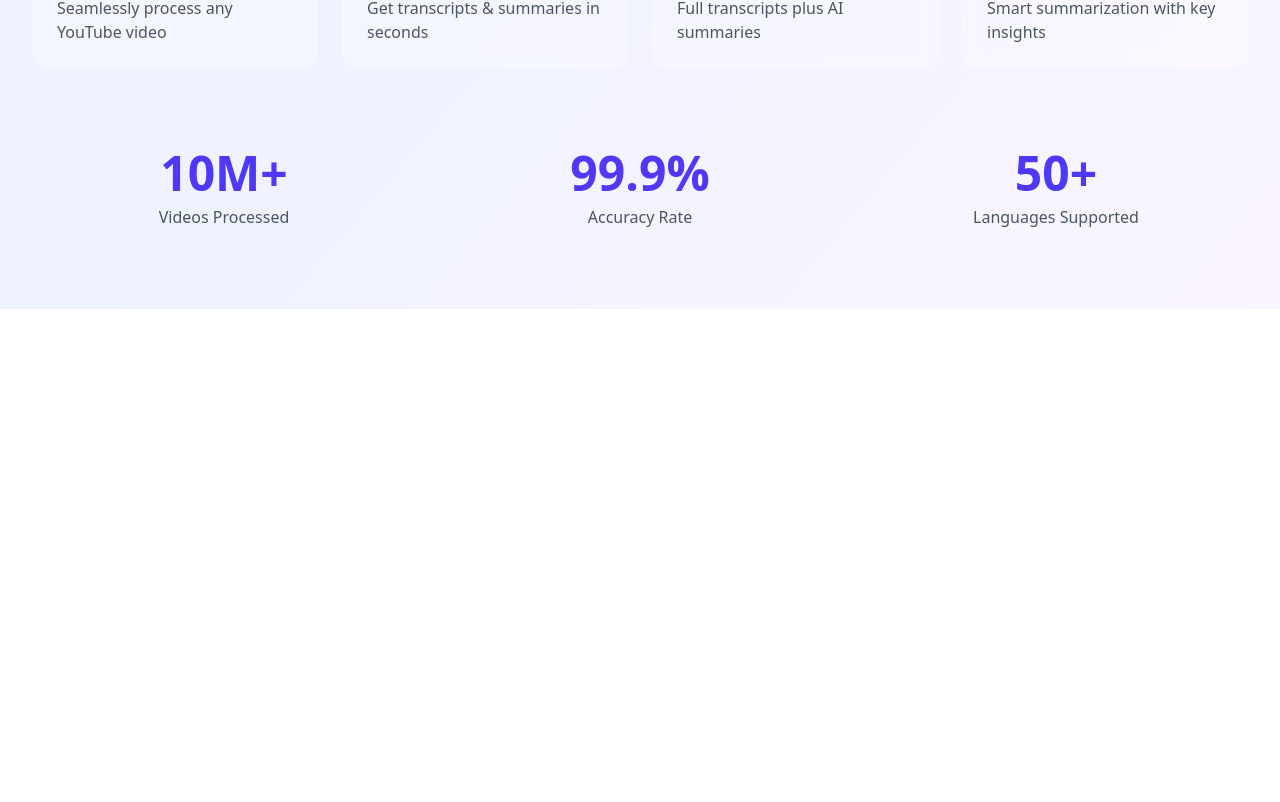
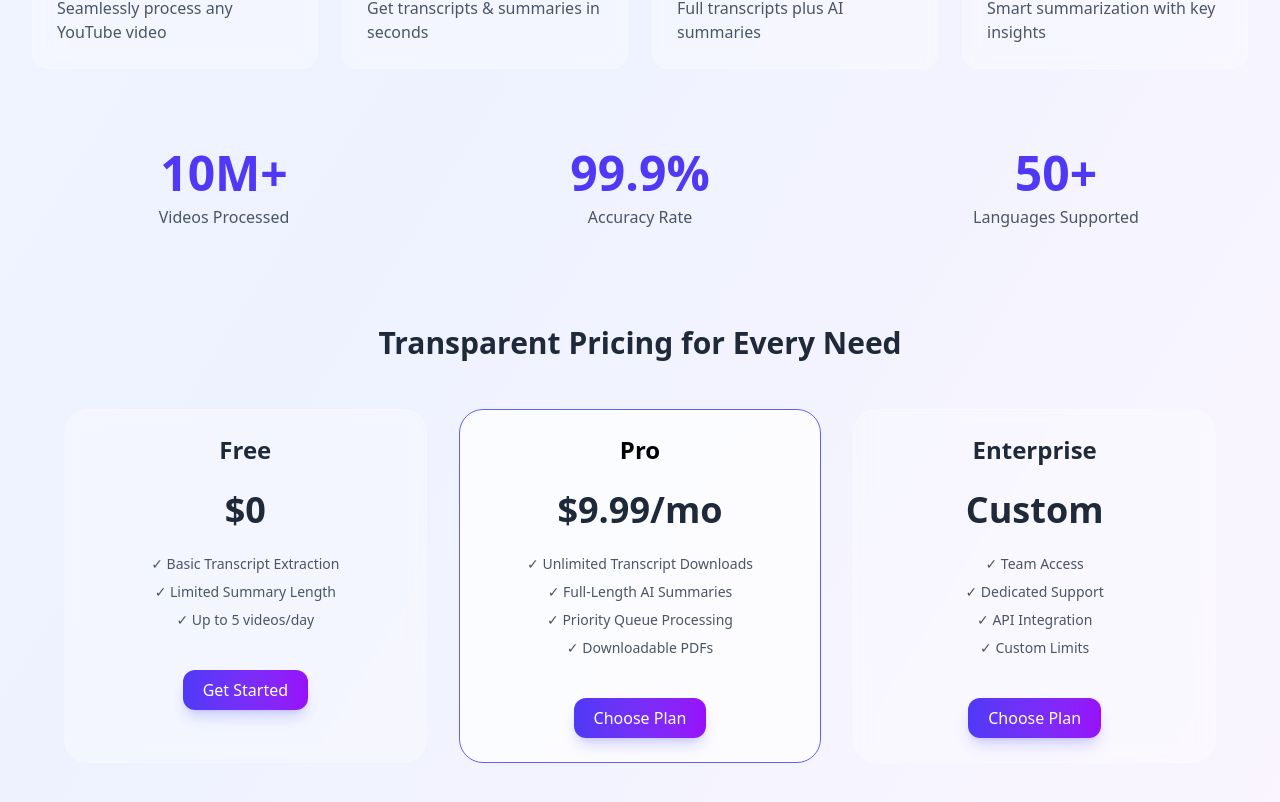
Before and after one commit to samar-abbas-786/Transcriptify, a React (Vite) app in the folder client/: page / in a window 1280 px wide. Shown: the part 1220-2022 px from the top of the page. Before the commit the page ends 1529 px from the top, so only its background shows below. Built offline with nearby package versions, Linux system fonts and the light colour scheme; what @react-pdf/renderer would draw is missing.

Commit message:
added price design

```diff
--- a/client/src/App.jsx
+++ b/client/src/App.jsx
@@ -268,7 +268,6 @@ const App = () => {
             any YouTube video in seconds
           </p>
         </div>
-
         {/* Main Card */}
         <div className="flex justify-center">
           <div
@@ -355,7 +354,6 @@ const App = () => {
             </div>
           </div>
         </div>
-
         {/* Features */}
         <div id="why" className="mt-20">
           <h3
@@ -386,7 +384,6 @@ const App = () => {
             ))}
           </div>
         </div>
-
         {/* Stats */}
         <div className="mt-20 grid grid-cols-1 sm:grid-cols-3 gap-8">
           {[
@@ -408,6 +405,86 @@ const App = () => {
             </div>
           ))}
         </div>
+        <div className="mt-24" id="pricing">
+          <h3
+            className={`text-2xl sm:text-3xl font-bold text-center mb-12 ${
+              darkMode ? "text-white" : "text-gray-800"
+            }`}
+          >
+            Transparent Pricing for Every Need
+          </h3>
+
+          <div className="grid grid-cols-1 md:grid-cols-3 gap-8 max-w-6xl mx-auto">
+            {[
+              {
+                name: "Free",
+                price: "$0",
+                features: [
+                  "Basic Transcript Extraction",
+                  "Limited Summary Length",
+                  "Up to 5 videos/day",
+                ],
+                highlighted: false,
+              },
+              {
+                name: "Pro",
+                price: "$9.99/mo",
+                features: [
+                  "Unlimited Transcript Downloads",
+                  "Full-Length AI Summaries",
+                  "Priority Queue Processing",
+                  "Downloadable PDFs",
+                ],
+                highlighted: true,
+              },
+              {
+                name: "Enterprise",
+                price: "Custom",
+                features: [
+                  "Team Access",
+                  "Dedicated Support",
+                  "API Integration",
+                  "Custom Limits",
+                ],
+                highlighted: false,
+              },
+            ].map((plan, index) => (
+              <div
+                key={index}
+                className={`p-6 rounded-3xl hover:rotate-z-1 border-1 transition-all duration-300 hover:scale-105 text-center space-y-6 ${
+                  plan.highlighted
+                    ? darkMode
+                      ? "border-purple-500 bg-black/30"
+                      : "border-indigo-500 bg-white/70"
+                    : theme.featureCard
+                }`}
+              >
+                <h4 className="text-2xl font-bold">{plan.name}</h4>
+                <div
+                  className={`text-4xl font-bold ${
+                    darkMode ? "text-white" : "text-gray-800"
+                  }`}
+                >
+                  {plan.price}
+                </div>
+                <ul
+                  className={`text-sm space-y-2 ${
+                    darkMode ? "text-gray-300" : "text-gray-600"
+                  }`}
+                >
+                  {plan.features.map((feature, i) => (
+                    <li key={i}>✓ {feature}</li>
+                  ))}
+                </ul>
+                <button
+                  className={`mt-4 px-5 py-2 rounded-xl font-medium transition-all ${theme.button}`}
+                >
+                  {plan.name === "Free" ? "Get Started" : "Choose Plan"}
+                </button>
+              </div>
+            ))}
+          </div>
+        </div>
       </div>
     </div>
   );
```
Also changed, not shown: 6 other files (tests, documents, lock files or other folders).
